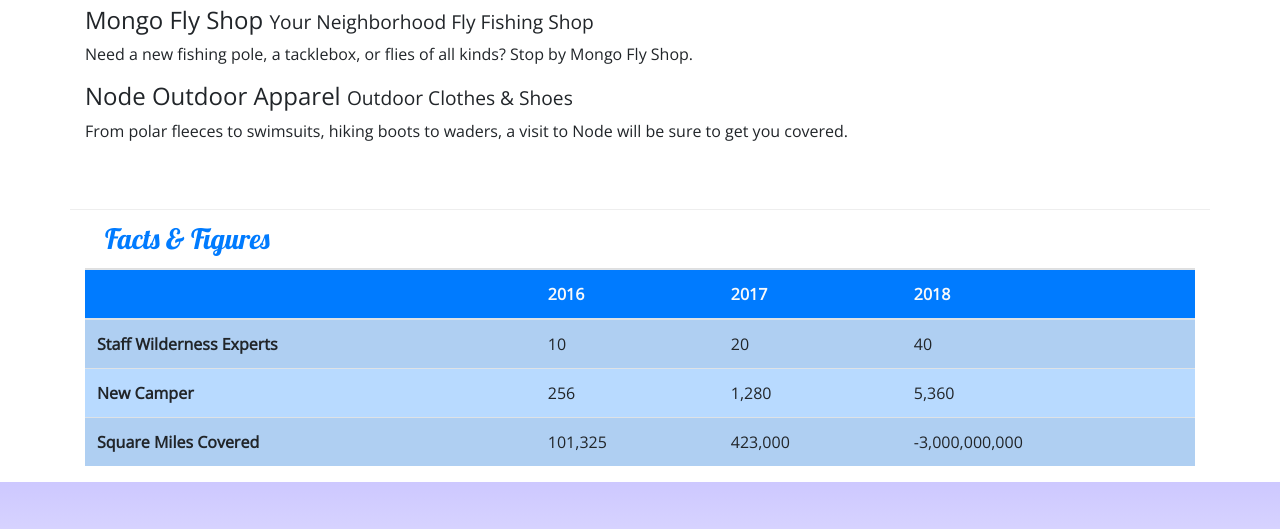
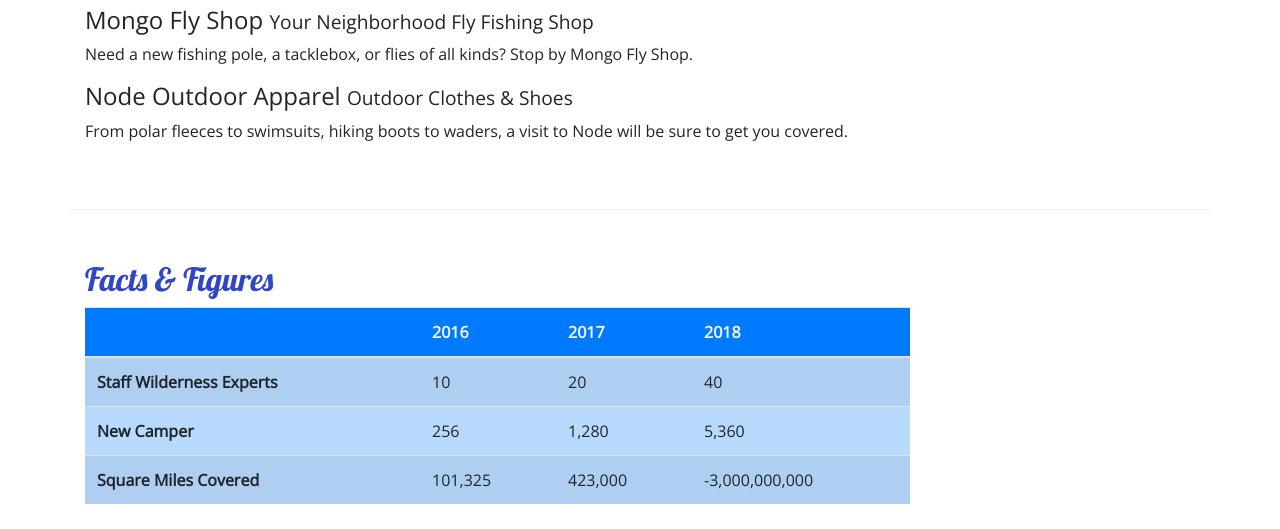
Before and after one commit to ferispeakscode/nucamp-bootstrap, a website: page aboutus.html in a window 1280 px wide. Shown: the part 1067-1596 px from the top of the page. Drawn offline with nearby package versions, Linux system fonts and the light colour scheme.

Commit message:
Modified facts table and containers

```diff
--- a/aboutus.html
+++ b/aboutus.html
@@ -58,7 +58,7 @@
         </div>
     </div>
 
-    <div>
+
     <div class="container">
         <div class="row">
             <div class="col">
@@ -66,9 +66,7 @@
                 <hr />
             </div>
         </div>
-        </div>
 
-        <div class="container">
         <div class="row row-content">
             <div class="col-sm-6">
                 <h3>Our Mission</h3>
@@ -106,9 +104,7 @@
                 </div>
             </div>
         </div>
-        </div>
 
-        <div class="container">
         <div class="row row-content">
             <div class="col">
                 <h3>Community Partners</h3>
@@ -122,23 +118,22 @@
                 <p class="d-none d-sm-block">From polar fleeces to swimsuits, hiking boots to waders, a visit to Node will be sure to get you covered.</p>
             </div>
         </div>
-        </div>
-    </div>
 
-    <div class="container">
-        <div class="row">
-            <div class="col">
-                <h3 class="card-header text-primary bg-white ">Facts & Figures</h3>
-                <table class="table table-striped table-primary">
-                    <thead class="bg-primary text-light">
-                        <tr>
+
+        <div class="row row-content">
+            <div class="col-sm-9">
+                <h2>Facts &amp; Figures</h2>
+                <div class="table-responsive">
+                    <table class="table table-striped">
+                        <thead>
+                            <tr class="bg-primary text-light">
                                 <th></th>
                                 <th>2016</th>
                                 <th>2017</th>
                                 <th>2018</th>
                             </tr>
                         </thead>
-                    <tbody>
+                        <tbody class="table-primary">
                             <tr>
                                 <th>Staff Wilderness Experts</th>
                                 <td>10</td>
@@ -159,6 +154,7 @@
                             </tr>
                         </tbody>
                     </table>
+                </div>
             </div>
         </div>
     </div>
```
Lines whose indentation alone changed are shown as unchanged.
